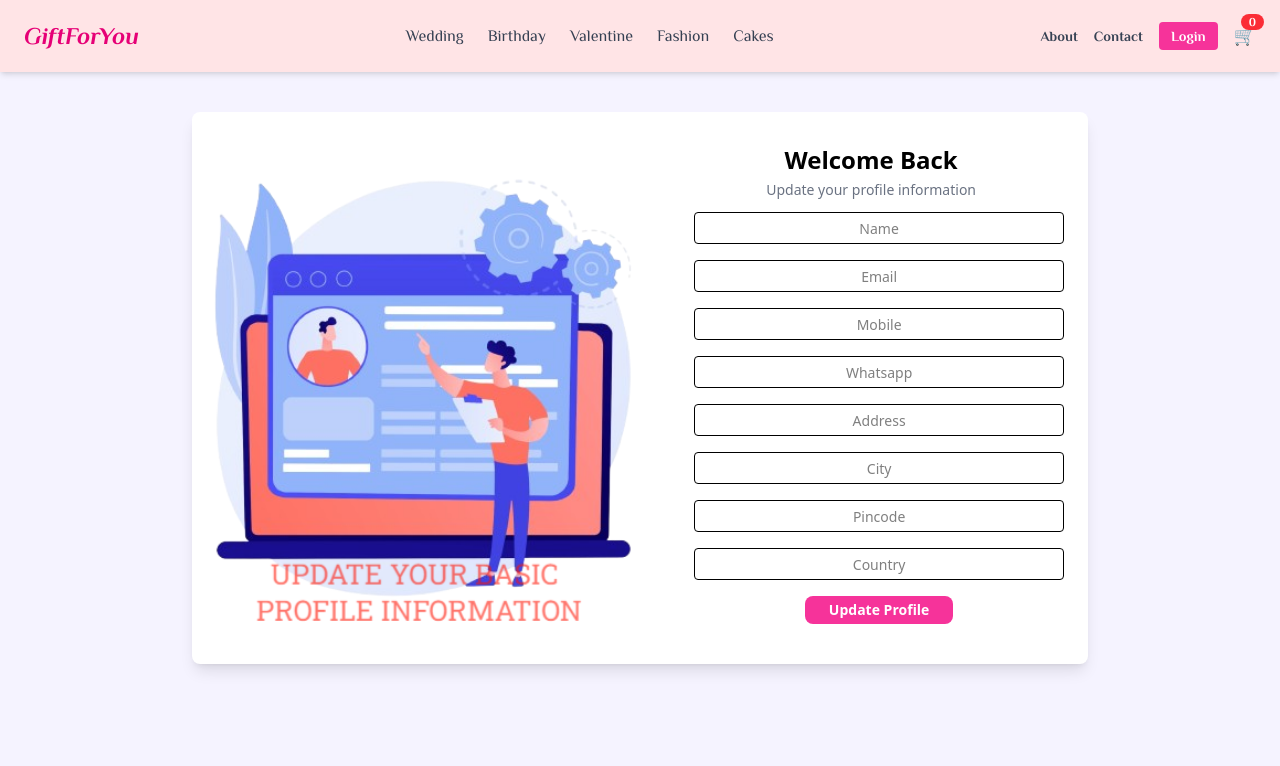
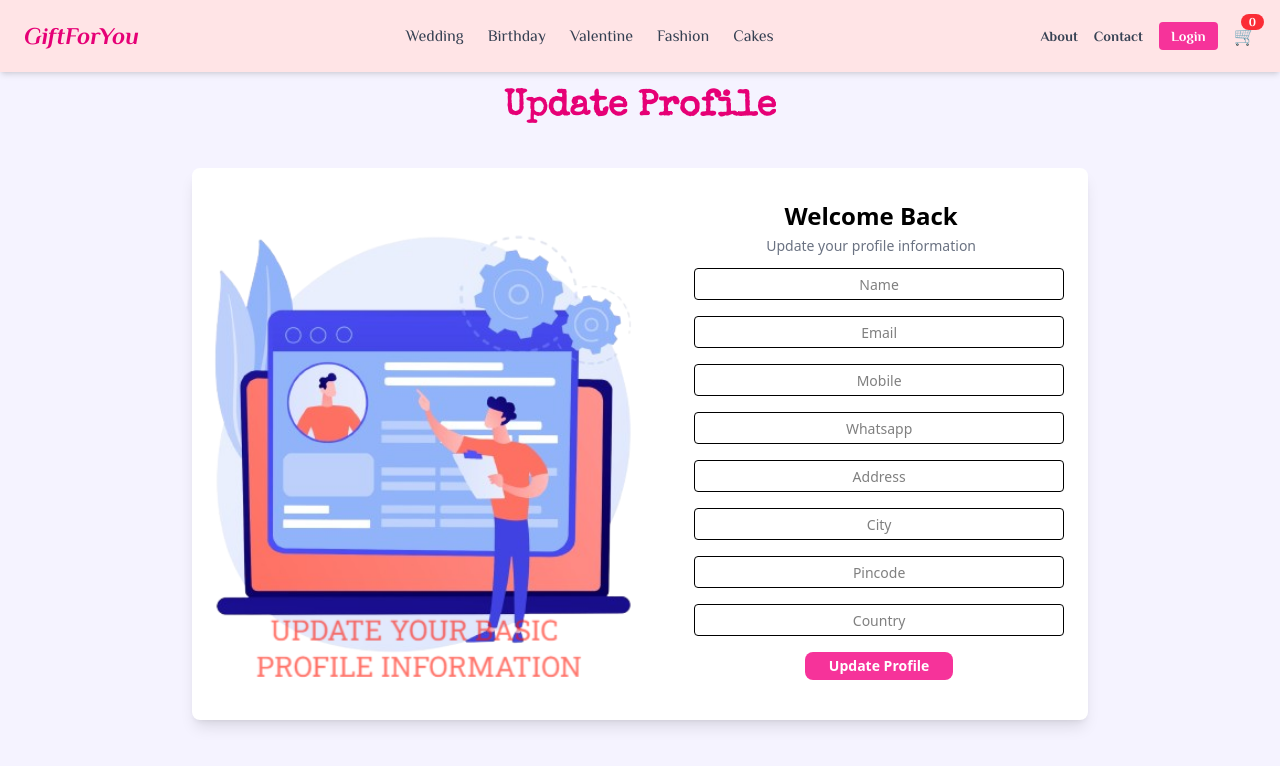
Before and after one commit to pratiksha950/icp12-group-project-5-MERN-stack-GiftForYou, a React (Vite) app in the folder client/: page /profile in a window 1280 px wide. Shown: the top 766 px of the page. Built offline with nearby package versions, Linux system fonts and the light colour scheme.

Commit message:
add heading

```diff
--- a/client/src/views/Profile.jsx
+++ b/client/src/views/Profile.jsx
@@ -7,6 +7,7 @@ import Button from "../components/Button";
 import axios from "axios";
 import ProfileImg from "../assets/profile-update.png"
 import { Link } from "react-router";
+import Heading from "../components/Heading";
 
 function Profile() {
   const [userData, setUserData] = useState({
@@ -61,6 +62,8 @@ function Profile() {
   return (
     <div>
       <Navbar />
+
+      <Heading text = "Update Profile" />
       <div className="bg-white shadow-lg rounded-lg flex flex-col md:flex-row w-full max-w-4xl mx-auto overflow-hidden mt-10">
         <div className="flex flex-col items-center">
           <img src={ProfileImg} alt="Profile" className="h-full w-full object-cover" />
```
